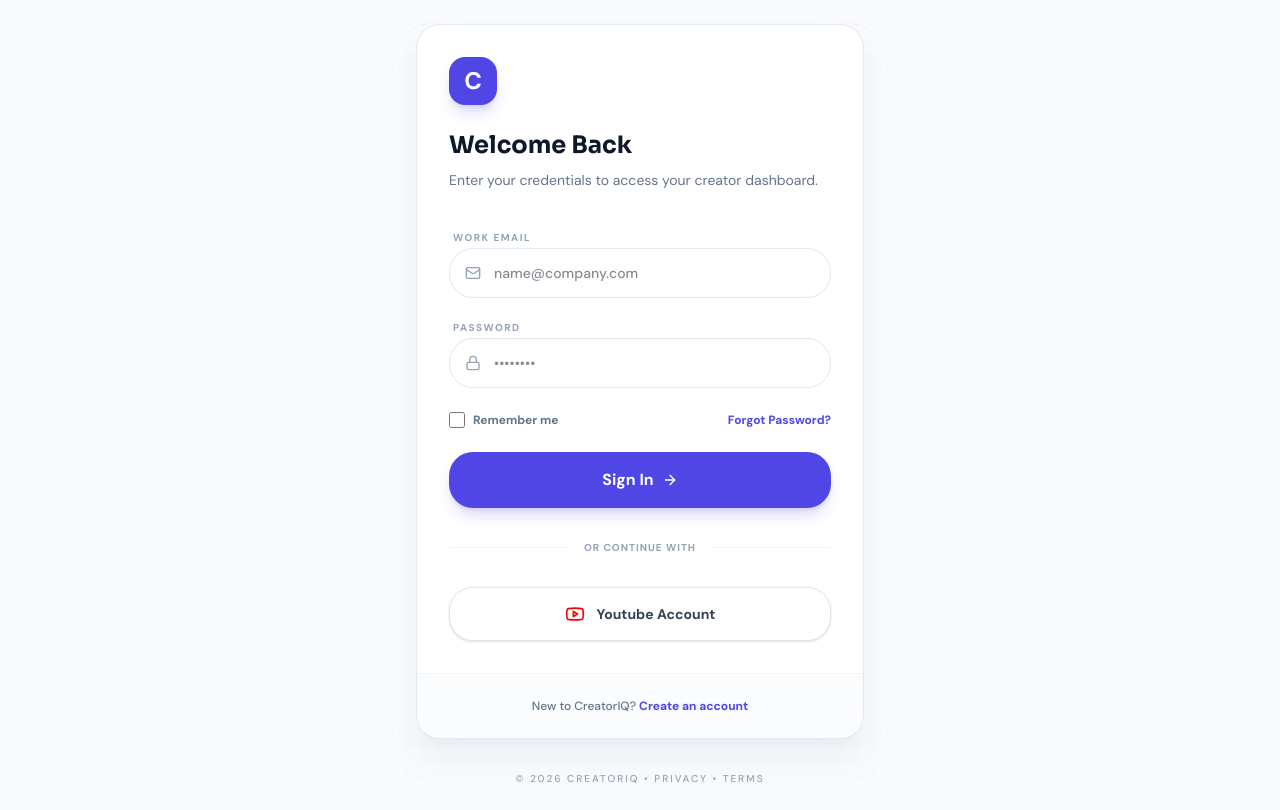
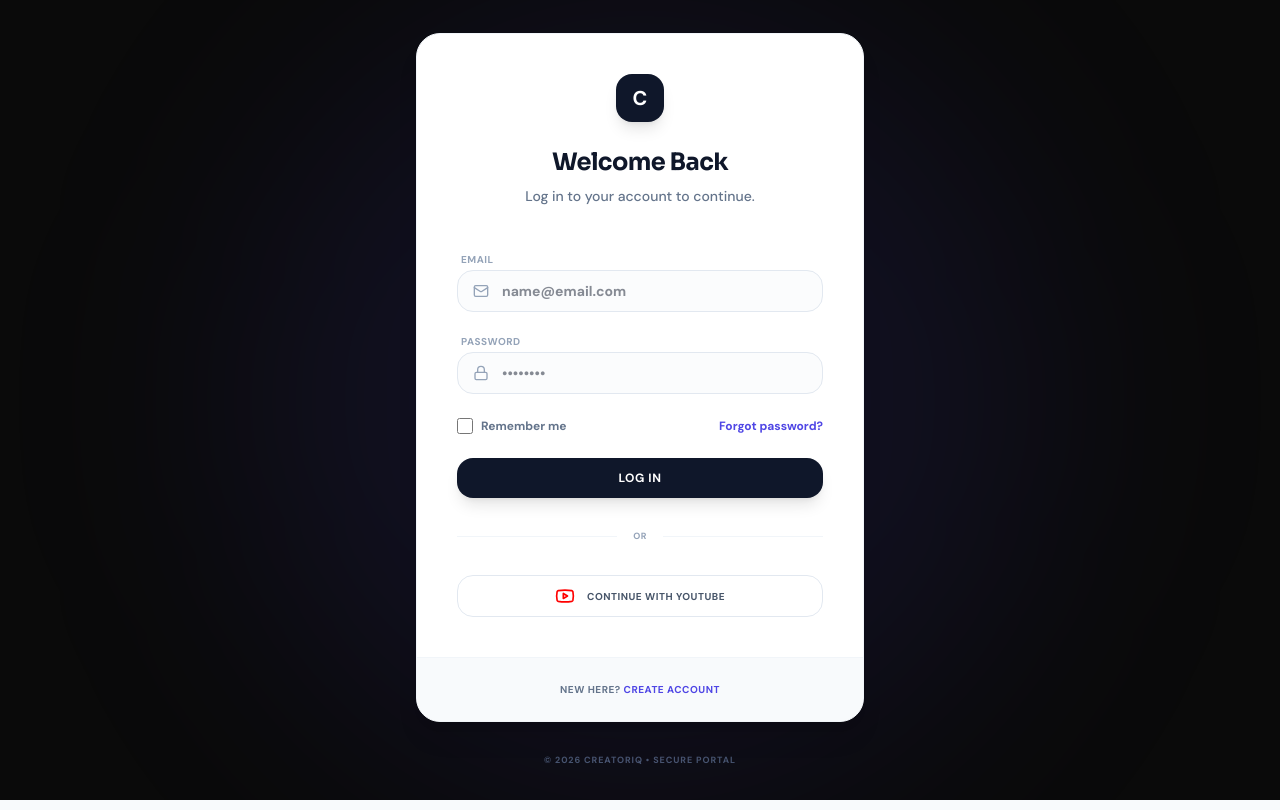
Before and after one commit to Yashparmar1125/CreatorIQ-Frontend, a React (Vite) app: page /login in a window 1280 px wide. Built offline with nearby package versions, Linux system fonts and the light colour scheme.

Commit message:
feat: implement premium login and signup pages with secure routing

```diff
--- a/src/pages/LoginPage.tsx
+++ b/src/pages/LoginPage.tsx
@@ -1,7 +1,7 @@
 import React, { useState } from 'react';
 import { Link, useNavigate, useLocation } from 'react-router';
 import { useAuthStore } from '../stores/useAuthStore';
-import { Youtube, ArrowRight, Mail, Lock, Loader2 } from 'lucide-react';
+import { Youtube, Mail, Lock, Loader2 } from 'lucide-react';
 
 export const LoginPage: React.FC = () => {
   const [email, setEmail] = useState('');
@@ -17,83 +17,91 @@
   };
 
   return (
-    <div className="min-h-screen bg-neutral-50 flex flex-col items-center justify-center p-6 bg-[radial-gradient(#e5e7eb_1px,transparent_1px)] [background-size:16px_16px]">
-      <div className="w-full max-w-md bg-white rounded-3xl shadow-xl shadow-neutral-200/50 border border-neutral-200 overflow-hidden">
-        <div className="p-8 pb-0">
-          <div className="w-12 h-12 rounded-xl bg-brand-600 flex items-center justify-center text-white font-bold text-2xl shadow-lg shadow-brand-600/20 mb-6">
+    <div className="min-h-screen bg-neutral-950 flex flex-col items-center justify-center p-6 relative overflow-hidden">
+      {/* Dynamic Background */}
+      <div className="absolute inset-0 mesh-glow opacity-30 pointer-events-none" />
+      <div className="absolute top-1/2 left-1/2 -translate-x-1/2 -translate-y-1/2 w-[800px] h-[800px] bg-brand-600/10 rounded-full blur-[120px] pointer-events-none animate-breathe" />
+
+      <div className="w-full max-w-md bg-white rounded-3xl border border-neutral-100 shadow-xl relative z-10 overflow-hidden animate-in fade-in duration-500">
+        <div className="p-10 flex flex-col items-center text-center">
+          <div className="w-12 h-12 rounded-xl bg-neutral-900 flex items-center justify-center text-white font-bold text-xl mb-6 shadow-lg">
             C
           </div>
-          <h1 className="text-2xl font-bold text-neutral-900 font-sora">Welcome Back</h1>
-          <p className="text-neutral-500 mt-2 text-sm leading-relaxed">Enter your credentials to access your creator dashboard.</p>
+          <h1 className="text-2xl font-bold text-neutral-900 font-sora tracking-tight">Welcome Back</h1>
+          <p className="text-neutral-500 mt-2 text-sm font-medium">Log in to your account to continue.</p>
         </div>
 
-        <form onSubmit={handleLogin} className="p-8 space-y-6">
+        <form onSubmit={handleLogin} className="px-10 pb-10 space-y-6">
           <div className="space-y-4">
             <div className="space-y-1.5">
-              <label className="text-[10px] font-bold text-neutral-400 uppercase tracking-[0.15em] pl-1">Work Email</label>
+              <label className="text-[10px] font-bold text-neutral-400 uppercase tracking-wider pl-1">Email</label>
               <div className="relative group">
                 <Mail className="w-4 h-4 absolute left-4 top-1/2 -translate-y-1/2 text-neutral-400 group-focus-within:text-brand-600 transition-colors" />
                 <input
                   type="email"
                   value={email}
                   onChange={(e) => setEmail(e.target.value)}
-                  placeholder="name@company.com"
+                  placeholder="name@email.com"
                   required
-                  className="w-full pl-11 pr-4 py-3.5 rounded-2xl border border-neutral-200 focus:ring-4 focus:ring-brand-600/10 focus:border-brand-600 outline-none transition-all text-sm font-medium"
+                  className="w-full pl-11 pr-4 py-2.5 rounded-xl border border-neutral-200 bg-neutral-50/50 focus:bg-white text-neutral-900 text-sm font-bold focus:ring-4 focus:ring-brand-600/5 focus:border-brand-600/20 outline-none transition-all"
                 />
               </div>
             </div>
 
             <div className="space-y-1.5">
-              <label className="text-[10px] font-bold text-neutral-400 uppercase tracking-[0.15em] pl-1">Password</label>
+              <label className="text-[10px] font-bold text-neutral-400 uppercase tracking-wider pl-1">Password</label>
               <div className="relative group">
                 <Lock className="w-4 h-4 absolute left-4 top-1/2 -translate-y-1/2 text-neutral-400 group-focus-within:text-brand-600 transition-colors" />
                 <input
                   type="password"
                   placeholder="••••••••"
-                  className="w-full pl-11 pr-4 py-3.5 rounded-2xl border border-neutral-200 focus:ring-4 focus:ring-brand-600/10 focus:border-brand-600 outline-none transition-all text-sm font-medium"
+                  className="w-full pl-11 pr-4 py-2.5 rounded-xl border border-neutral-200 bg-neutral-50/50 focus:bg-white text-neutral-900 text-sm font-bold focus:ring-4 focus:ring-brand-600/5 focus:border-brand-600/20 outline-none transition-all"
                 />
               </div>
             </div>
           </div>
 
-          <div className="flex items-center justify-between text-xs font-bold">
-            <label className="flex items-center gap-2 cursor-pointer text-neutral-500 hover:text-neutral-700 transition-colors">
-               <input type="checkbox" className="w-4 h-4 rounded border-neutral-300 text-brand-600 focus:ring-brand-600" />
-               Remember me
+          <div className="flex items-center justify-between text-xs">
+            <label className="flex items-center gap-2 cursor-pointer text-neutral-500 hover:text-neutral-900 transition-colors">
+               <input type="checkbox" className="w-4 h-4 rounded border-neutral-200 text-brand-600 focus:ring-brand-600/20" />
+               <span className="font-bold">Remember me</span>
             </label>
-            <a href="#" className="text-brand-600 hover:text-brand-700 transition-colors">Forgot Password?</a>
+            <a href="#" className="text-brand-600 font-bold hover:text-brand-500 transition-colors">Forgot password?</a>
           </div>
 
           <button
             type="submit"
             disabled={isLoading}
-            className="w-full py-4 bg-brand-600 text-white rounded-2xl font-bold shadow-lg shadow-brand-600/20 hover:bg-brand-700 hover:shadow-brand-600/30 transition-all flex items-center justify-center gap-2 active:scale-[0.98] disabled:opacity-70 disabled:cursor-not-allowed"
+            className="w-full py-3 bg-neutral-900 text-white rounded-xl font-bold text-xs uppercase tracking-wider shadow-lg hover:bg-neutral-800 transition-all flex items-center justify-center gap-2 active:scale-[0.98] disabled:opacity-50"
           >
-            {isLoading ? <Loader2 className="w-5 h-5 animate-spin" /> : <>Sign In <ArrowRight className="w-4 h-4" /></>}
+            {isLoading ? (
+               <Loader2 className="w-4 h-4 animate-spin" />
+            ) : (
+               "Log In"
+            )}
           </button>
 
           <div className="relative flex items-center gap-4 py-2">
             <div className="flex-1 h-px bg-neutral-100" />
-            <span className="text-[10px] text-neutral-400 font-bold uppercase tracking-widest whitespace-nowrap">Or continue with</span>
+            <span className="text-[9px] text-neutral-400 font-bold uppercase tracking-wider whitespace-nowrap">OR</span>
             <div className="flex-1 h-px bg-neutral-100" />
           </div>
 
-          <button type="button" className="w-full py-4 bg-white border border-neutral-200 rounded-2xl font-bold text-sm text-neutral-700 hover:bg-neutral-50 hover:border-neutral-300 shadow-sm transition-all flex items-center justify-center gap-3 active:scale-[0.98]">
+          <button type="button" className="w-full py-2.5 border border-neutral-200 rounded-xl font-bold text-[10px] uppercase tracking-wider text-neutral-600 hover:bg-neutral-50 transition-all flex items-center justify-center gap-3">
              <Youtube className="w-5 h-5 text-[#FF0000]" />
-             Youtube Account
+             Continue with YouTube
           </button>
         </form>
 
-        <div className="px-8 py-6 bg-neutral-50/50 border-t border-neutral-100 text-center">
-           <p className="text-xs font-medium text-neutral-500">
-             New to CreatorIQ? <Link to="/signup" className="text-brand-600 font-bold hover:underline underline-offset-4">Create an account</Link>
+        <div className="px-10 py-6 bg-neutral-50 border-t border-neutral-100 text-center">
+           <p className="text-[10px] font-bold text-neutral-500 uppercase tracking-wider">
+             New here? <Link to="/signup" className="text-brand-600 hover:text-brand-500 transition-colors">Create account</Link>
            </p>
         </div>
       </div>
 
-      <p className="mt-8 text-neutral-400 text-[10px] font-medium uppercase tracking-[0.2em]">
-        © 2026 CreatorIQ • Privacy • Terms
+      <p className="mt-8 text-neutral-600 text-[9px] font-bold uppercase tracking-widest">
+        © 2026 CreatorIQ • Secure Portal
       </p>
     </div>
   );
--- a/src/pages/SignupPage.tsx
+++ b/src/pages/SignupPage.tsx
@@ -1,7 +1,7 @@
 import React, { useState } from 'react';
 import { Link, useNavigate } from 'react-router';
 import { useAuthStore } from '../stores/useAuthStore';
-import { Youtube, ArrowRight, Mail, User, Lock, Loader2, Sparkles, CheckCircle2 } from 'lucide-react';
+import { Youtube, Mail, User, Lock, Loader2, Sparkles, CheckCircle2 } from 'lucide-react';
 
 export const SignupPage: React.FC = () => {
   const [email, setEmail] = useState('');
@@ -16,108 +16,112 @@
   };
 
   return (
-    <div className="min-h-screen bg-white flex overflow-hidden">
-      {/* Left Column: Visuals & Social Proof */}
-      <div className="hidden lg:flex w-1/2 bg-brand-900 p-16 flex-col justify-between relative">
-        <div className="absolute top-0 right-0 -mt-24 -mr-24 w-96 h-96 bg-brand-600/20 rounded-full blur-3xl" />
-        <div className="absolute bottom-0 left-0 -mb-24 -ml-24 w-96 h-96 bg-accent-600/10 rounded-full blur-3xl" />
+    <div className="min-h-screen bg-neutral-950 flex overflow-hidden relative">
+      <div className="absolute inset-0 mesh-glow opacity-20 pointer-events-none" />
+
+      {/* Left Column: Visual Mastery */}
+      <div className="hidden lg:flex w-1/2 p-20 flex-col justify-between relative border-r border-white/5 bg-white/2 overflow-hidden">
+        <div className="absolute top-0 right-0 -mt-24 -mr-24 w-96 h-96 bg-brand-600/10 rounded-full blur-[100px] animate-breathe" />
+        <div className="absolute bottom-0 left-0 -mb-24 -ml-24 w-96 h-96 bg-accent-500/10 rounded-full blur-[100px]" />
 
         <div className="relative z-10">
-          <div className="mb-20 flex items-center gap-3">
-            <div className="w-10 h-10 rounded-xl bg-brand-600 flex items-center justify-center text-white font-bold text-xl">
+          <div className="mb-24 flex items-center gap-4">
+            <div className="w-12 h-12 rounded-xl bg-white flex items-center justify-center text-brand-600 font-black text-2xl shadow-2xl">
               C
             </div>
-            <span className="font-sora font-bold text-2xl tracking-tighter text-white">CreatorIQ</span>
+            <span className="font-sora font-black text-3xl tracking-tighter text-white">CreatorIQ</span>
           </div>
 
-          <h1 className="text-5xl font-bold text-white font-sora leading-tight mb-8">
-            The intelligent <span className="text-brand-400">future</span> of YouTube growth.
+          <h1 className="text-6xl font-black text-white font-sora leading-tight mb-10 tracking-[-0.04em]">
+            The <span className="text-brand-400">Neural</span> Era of Creator Growth.
           </h1>
 
-          <div className="space-y-6 max-w-sm">
+          <div className="space-y-10 max-w-sm">
              {[
-               { icon: <Sparkles className="w-5 h-5" />, text: "AI-driven trend discovery before they peak." },
-               { icon: <CheckCircle2 className="w-5 h-5" />, text: "Automated titles & script generation." },
-               { icon: <User className="w-5 h-5" />, text: "Audience retention heatmap analysis." }
+               { icon: <Sparkles className="w-6 h-6" />, text: "AI-driven discovery before trends peak." },
+               { icon: <CheckCircle2 className="w-6 h-6" />, text: "Automated high-CTR structural blueprints." },
+               { icon: <User className="w-6 h-6" />, text: "Deep behavior heatmap analysis." }
              ].map((benefit, i) => (
-                <div key={i} className="flex items-start gap-4 text-white/70">
-                   <div className="w-8 h-8 rounded-lg bg-white/5 flex items-center justify-center text-brand-400 flex-shrink-0">
+                <div key={i} className="flex items-start gap-6 text-neutral-400 group">
+                   <div className="w-12 h-12 rounded-2xl bg-white/5 flex items-center justify-center text-brand-400 flex-shrink-0 border border-white/5 group-hover:bg-brand-600 group-hover:text-white transition-all duration-500">
                       {benefit.icon}
                    </div>
-                   <p className="text-sm font-medium leading-relaxed mt-1">{benefit.text}</p>
+                   <p className="text-lg font-bold leading-relaxed mt-1 group-hover:text-white transition-colors">{benefit.text}</p>
                 </div>
              ))}
           </div>
         </div>
 
-        <div className="relative z-10 bg-white/5 p-6 rounded-2xl border border-white/10 backdrop-blur-sm">
-           <p className="text-white font-bold mb-4 italic">"This platform saved me 20 hours a week on research alone. It's a game changer."</p>
-           <div className="flex items-center gap-3">
-              <div className="w-10 h-10 rounded-full bg-brand-700 border-2 border-brand-500" />
+        <div className="relative z-10 glass-dark p-10 rounded-[40px] border border-white/10 backdrop-blur-xl group cursor-pointer hover:bg-white/5 transition-all">
+           <p className="text-white text-xl font-bold mb-6 italic leading-relaxed tracking-tight group-hover:text-brand-300 transition-colors">"This platform automated 20 hours of my weekly research. It's the standard for professional creators."</p>
+           <div className="flex items-center gap-4">
+              <div className="w-14 h-14 rounded-2xl bg-neutral-800 border-2 border-brand-600 shadow-2xl overflow-hidden">
+                 <img src="https://i.pravatar.cc/150?img=11" className="w-full h-full object-cover grayscale hover:grayscale-0 transition-all duration-700" alt="Testimonial" />
+              </div>
               <div>
-                 <p className="text-sm font-bold text-white">James C.</p>
-                 <p className="text-xs text-white/40">Tech Creator (1.2M Subs)</p>
+                 <p className="text-base font-black text-white tracking-tight">James C.</p>
+                 <p className="text-xs font-black text-brand-400 uppercase tracking-widest">Tech Architect (1.2M Subs)</p>
               </div>
            </div>
         </div>
       </div>
 
-      {/* Right Column: Form */}
-      <div className="w-full lg:w-1/2 flex items-center justify-center p-8 lg:p-16 overflow-y-auto">
-        <div className="w-full max-w-md">
-          <div className="lg:hidden mb-12 flex items-center gap-3 justify-center">
-            <div className="w-10 h-10 rounded-xl bg-brand-600 flex items-center justify-center text-white font-bold text-xl">
+      {/* Right Column: Secure Entry */}
+      <div className="w-full lg:w-1/2 flex items-center justify-center p-8 lg:p-20 relative z-10 bg-white">
+        <div className="w-full max-w-md animate-in fade-in duration-500">
+          <div className="lg:hidden mb-12 flex items-center gap-4 justify-center">
+            <div className="w-10 h-10 rounded-xl bg-neutral-900 flex items-center justify-center text-white font-bold text-xl">
               C
             </div>
-            <span className="font-sora font-bold text-2xl tracking-tighter">CreatorIQ</span>
+            <span className="font-sora font-bold text-2xl tracking-tight text-neutral-900">CreatorIQ</span>
           </div>
 
           <div className="mb-10 text-center lg:text-left">
-            <h2 className="text-3xl font-bold text-neutral-900 font-sora">Get started for free</h2>
-            <p className="text-neutral-500 mt-2 font-medium">No credit card required. Cancel anytime.</p>
+            <h2 className="text-3xl font-bold text-neutral-900 font-sora tracking-tight">Create Account</h2>
+            <p className="text-neutral-500 mt-2 font-medium text-base">Start your journey today. No credit card required.</p>
           </div>
 
           <form onSubmit={handleSignup} className="space-y-6">
             <div className="space-y-4">
               <div className="space-y-1.5">
-                <label className="text-[10px] font-bold text-neutral-400 uppercase tracking-widest pl-1">Full Name</label>
+                <label className="text-[10px] font-bold text-neutral-400 uppercase tracking-wider pl-1">Full Name</label>
                 <div className="relative group">
                   <User className="w-4 h-4 absolute left-4 top-1/2 -translate-y-1/2 text-neutral-400 group-focus-within:text-brand-600 transition-colors" />
                   <input
                     type="text"
                     value={name}
                     onChange={(e) => setName(e.target.value)}
-                    placeholder="John Doe"
+                    placeholder="Elon Musk"
                     required
-                    className="w-full pl-11 pr-4 py-3.5 rounded-2xl border border-neutral-200 focus:ring-4 focus:ring-brand-600/10 focus:border-brand-600 outline-none transition-all text-sm font-medium"
+                    className="w-full pl-11 pr-4 py-2.5 rounded-xl border border-neutral-200 bg-neutral-50/50 focus:bg-white text-neutral-900 text-sm font-bold focus:ring-4 focus:ring-brand-600/5 focus:border-brand-600/20 outline-none transition-all"
                   />
                 </div>
               </div>
 
               <div className="space-y-1.5">
-                <label className="text-[10px] font-bold text-neutral-400 uppercase tracking-widest pl-1">Work Email</label>
+                <label className="text-[10px] font-bold text-neutral-400 uppercase tracking-wider pl-1">Email</label>
                 <div className="relative group">
                   <Mail className="w-4 h-4 absolute left-4 top-1/2 -translate-y-1/2 text-neutral-400 group-focus-within:text-brand-600 transition-colors" />
                   <input
                     type="email"
                     value={email}
                     onChange={(e) => setEmail(e.target.value)}
-                    placeholder="name@company.com"
+                    placeholder="name@email.com"
                     required
-                    className="w-full pl-11 pr-4 py-3.5 rounded-2xl border border-neutral-200 focus:ring-4 focus:ring-brand-600/10 focus:border-brand-600 outline-none transition-all text-sm font-medium"
+                    className="w-full pl-11 pr-4 py-2.5 rounded-xl border border-neutral-200 bg-neutral-50/50 focus:bg-white text-neutral-900 text-sm font-bold focus:ring-4 focus:ring-brand-600/5 focus:border-brand-600/20 outline-none transition-all"
                   />
                 </div>
               </div>
 
               <div className="space-y-1.5">
-                <label className="text-[10px] font-bold text-neutral-400 uppercase tracking-widest pl-1">Password</label>
+                <label className="text-[10px] font-bold text-neutral-400 uppercase tracking-wider pl-1">Password</label>
                 <div className="relative group">
                   <Lock className="w-4 h-4 absolute left-4 top-1/2 -translate-y-1/2 text-neutral-400 group-focus-within:text-brand-600 transition-colors" />
                   <input
                     type="password"
-                    placeholder="Minimum 8 characters"
+                    placeholder="At least 8 characters"
                     required
-                    className="w-full pl-11 pr-4 py-3.5 rounded-2xl border border-neutral-200 focus:ring-4 focus:ring-brand-600/10 focus:border-brand-600 outline-none transition-all text-sm font-medium"
+                    className="w-full pl-11 pr-4 py-2.5 rounded-xl border border-neutral-200 bg-neutral-50/50 focus:bg-white text-neutral-900 text-sm font-bold focus:ring-4 focus:ring-brand-600/5 focus:border-brand-600/20 outline-none transition-all"
                   />
                 </div>
               </div>
@@ -126,30 +130,34 @@
             <button
               type="submit"
               disabled={isLoading}
-              className="w-full py-4 bg-brand-600 text-white rounded-2xl font-bold shadow-lg shadow-brand-600/20 hover:bg-brand-700 transition-all flex items-center justify-center gap-2 active:scale-[0.98] disabled:opacity-70"
+              className="w-full py-3 bg-neutral-900 text-white rounded-xl font-bold text-xs uppercase tracking-wider shadow-lg hover:bg-neutral-800 transition-all flex items-center justify-center gap-2 active:scale-[0.96] disabled:opacity-50"
             >
-              {isLoading ? <Loader2 className="w-5 h-5 animate-spin" /> : <>Create Free Account <ArrowRight className="w-4 h-4" /></>}
+              {isLoading ? (
+                <Loader2 className="w-4 h-4 animate-spin" />
+              ) : (
+                "Sign Up"
+              )}
             </button>
 
             <div className="relative flex items-center gap-4 py-1">
               <div className="flex-1 h-px bg-neutral-100" />
-              <span className="text-[10px] text-neutral-400 font-bold uppercase tracking-widest whitespace-nowrap">Or join with</span>
+              <span className="text-[9px] text-neutral-400 font-bold uppercase tracking-wider whitespace-nowrap">OR</span>
               <div className="flex-1 h-px bg-neutral-100" />
             </div>
 
-            <button type="button" className="w-full py-4 bg-white border border-neutral-200 rounded-2xl font-bold text-sm text-neutral-700 hover:bg-neutral-50 transition-all flex items-center justify-center gap-3 active:scale-[0.98]">
+            <button type="button" className="w-full py-2.5 border border-neutral-200 rounded-xl font-bold text-[10px] uppercase tracking-wider text-neutral-600 hover:bg-neutral-50 transition-all flex items-center justify-center gap-3">
                <Youtube className="w-5 h-5 text-[#FF0000]" />
                Connect YouTube
             </button>
           </form>
 
-          <p className="mt-8 text-center text-xs text-neutral-500 font-medium">
-            Already have an account? <Link to="/login" className="text-brand-600 font-bold hover:underline underline-offset-4">Log in here</Link>
+          <p className="mt-8 text-center text-[10px] font-bold text-neutral-500 uppercase tracking-wider">
+            Already have an account? <Link to="/login" className="text-brand-600 hover:text-brand-500 transition-colors">Log in</Link>
           </p>
 
-          <p className="mt-12 text-center text-[10px] text-neutral-400 leading-relaxed">
-            By clicking "Create Free Account", you agree to our <br />
-            <a href="#" className="underline">Terms of Service</a> and <a href="#" className="underline">Privacy Policy</a>
+          <p className="mt-12 text-center text-[9px] text-neutral-400 font-bold uppercase tracking-wider leading-relaxed max-w-xs mx-auto">
+            By signing up, you agree to our <br />
+            <a href="#" className="text-neutral-600 hover:text-neutral-900 transition-colors underline underline-offset-4">Terms of Service</a> and <a href="#" className="text-neutral-600 hover:text-neutral-900 transition-colors underline underline-offset-4">Privacy Policy</a>
           </p>
         </div>
       </div>
```
